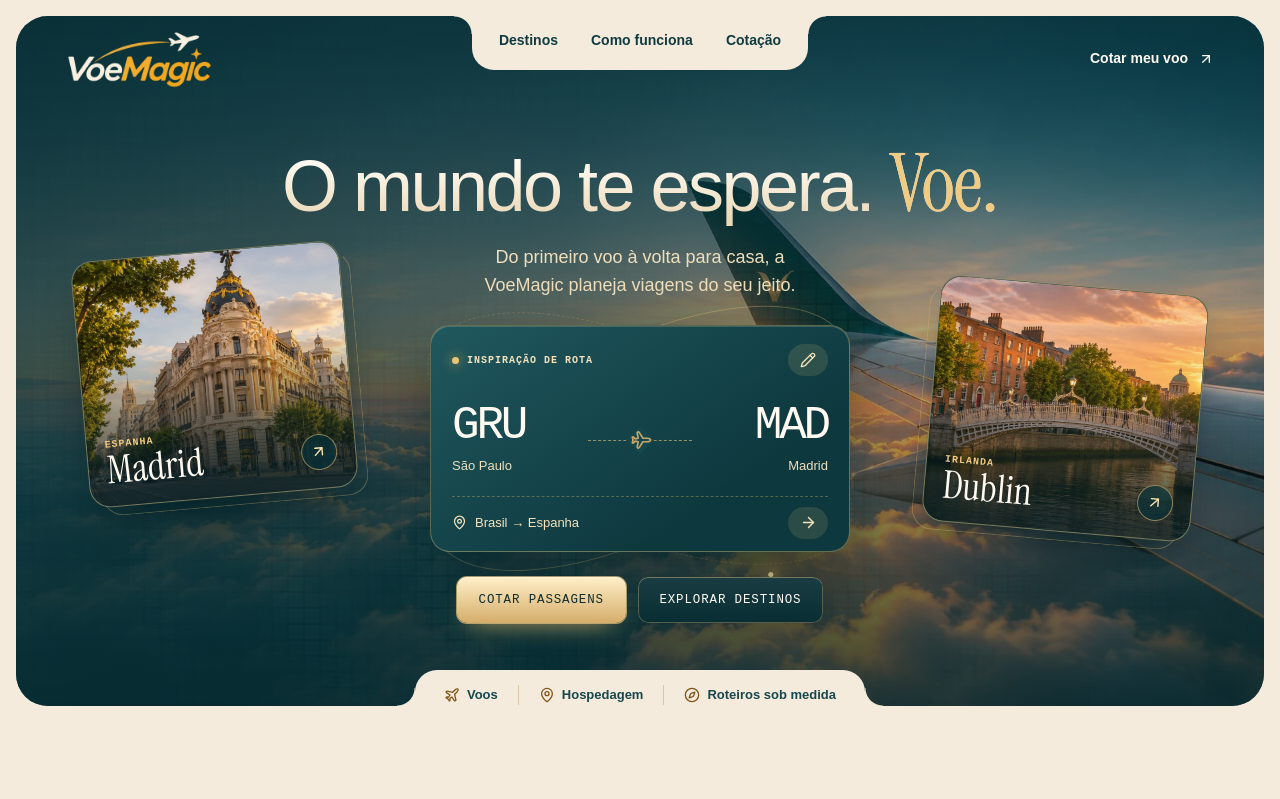
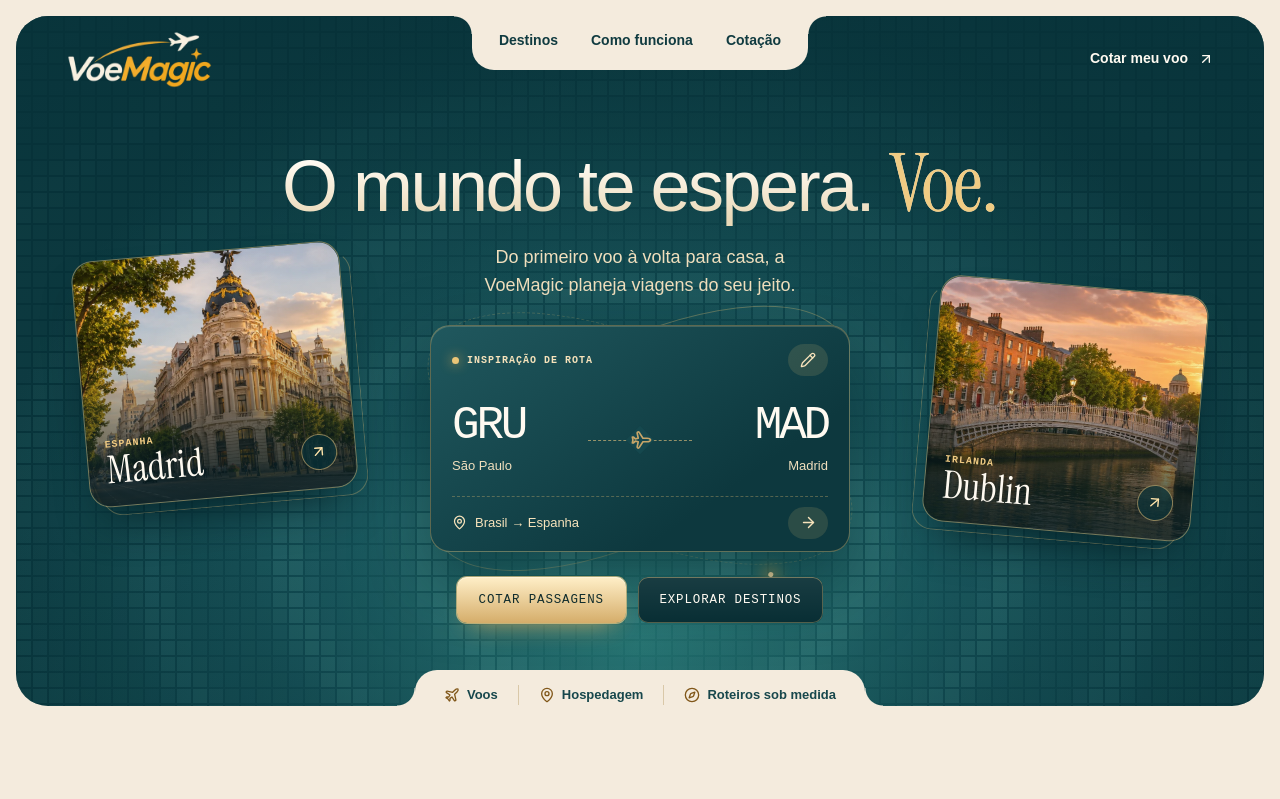
Before and after one commit to thomasgabbriel/voemagic, a React (Vite) app: page / in a window 1280 px wide. Shown: the top 799 px of the page. Built offline with nearby package versions, Linux system fonts and the light colour scheme.

Commit message:
Revert "Adiciona asa de avião ao fundo da hero desktop"
This reverts commit c9d962d33de5d4c9a845881b352f417b4fe3daff.

```diff
--- a/src/styles.css
+++ b/src/styles.css
@@ -44,16 +44,6 @@ em { font-family: 'Instrument Serif', Georgia, serif; font-weight: 400; letter-s
 }
 .hero-scenes { display: none; }
 @media (min-width: 1100px) {
-  .hero {
-    background:
-      linear-gradient(90deg, #073239c7, #0732398c 44%, #07323924 77%),
-      url('/images/hero-wing.webp') center 52% / cover no-repeat,
-      var(--petrol-deep);
-  }
-  .hero::before {
-    background: linear-gradient(180deg, #06282e9c, #06282e36 38%, transparent 57%, #06282eb5);
-  }
-  .hero .pixel-field { opacity: .3; }
   .hero-scenes { display: block; position: absolute; inset: 0; z-index: 0; pointer-events: none; }
   .hero-scene {
     --scene-tilt: -5deg;
```
Also changed, not shown: public/images/hero-wing.webp (deleted), 1 other file (tests, documents, lock files or other folders).
